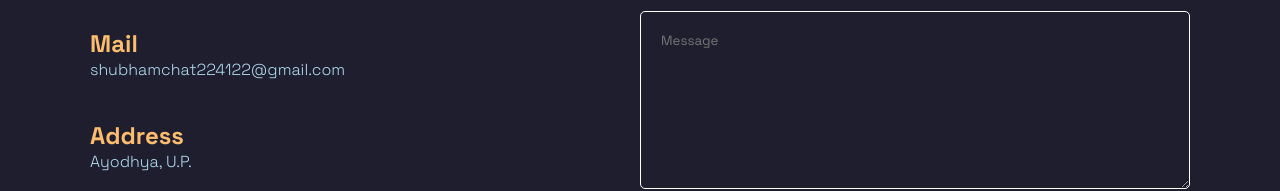
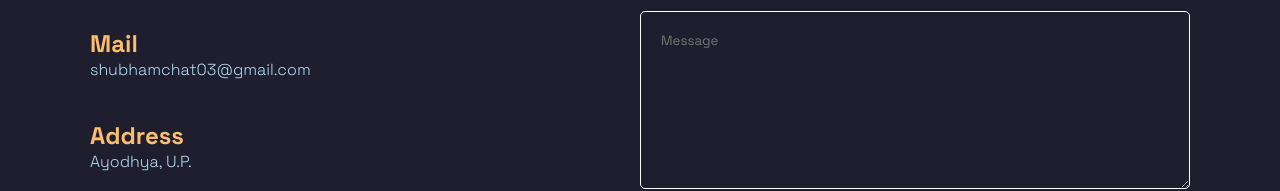
Before and after one commit to shubhamc1947/Portfolio, a React (Vite) app: page / in a window 1280 px wide. Shown: the part 4176-4367 px from the top of the page. Built offline with nearby package versions, Linux system fonts and the light colour scheme.

Commit message:
added email id

```diff
--- a/src/components/contact/Contact.jsx
+++ b/src/components/contact/Contact.jsx
@@ -60,7 +60,7 @@ const Contact = () => {
               <h1 variants={variants}>Let’s Talk</h1>
               <motion.div className="item" variants={variants}>
                 <h2>Mail</h2>
-                <span>shubhamchat224122@gmail.com</span>
+                <span>shubhamchat03@gmail.com</span>
               </motion.div>
               <motion.div className="item" variants={variants}>
                 <h2>Address</h2>
```
